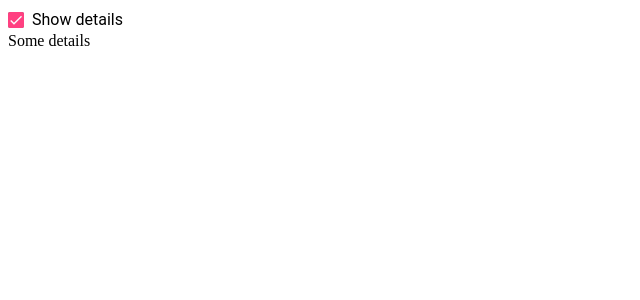
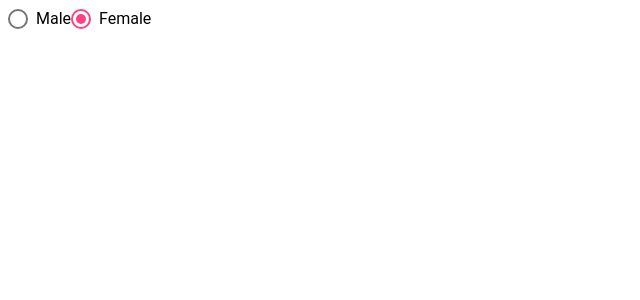
Before and after one commit to Wolodja/A-Material, an Angular app: page / in a window 1280 px wide. Shown: the top 300 px of the page, without its empty margins (0-640 px from the left). Built offline with nearby package versions, Linux system fonts and the light colour scheme.

Commit message:
Radio Buttons

```diff
--- a/src/app/app.component.html
+++ b/src/app/app.component.html
@@ -1,7 +1,4 @@
-<mat-checkbox
-  #showDetails
-  [checked]="isChecked"
-  (change)="onChange($event)"
-  >Show details</mat-checkbox>
-
-  <div *ngIf="showDetails.checked">Some details</div>
+<mat-radio-group value="2">
+  <mat-radio-button value="1">Male</mat-radio-button>
+  <mat-radio-button value="2">Female</mat-radio-button>
+</mat-radio-group>
--- a/src/app/app.module.ts
+++ b/src/app/app.module.ts
@@ -1,6 +1,7 @@
 import { BrowserModule } from '@angular/platform-browser';
 import { BrowserAnimationsModule } from '@angular/platform-browser/animations';
 import {MatCheckboxModule} from '@angular/material/checkbox';
+import {MatRadioModule} from '@angular/material/radio';
 import { NgModule } from '@angular/core';
 
 import { AppComponent } from './app.component';
@@ -12,7 +13,8 @@ import { AppComponent } from './app.component';
   imports: [
     BrowserModule,
     BrowserAnimationsModule,
-    MatCheckboxModule
+    MatCheckboxModule,
+    MatRadioModule
   ],
   providers: [],
   bootstrap: [AppComponent]
```
